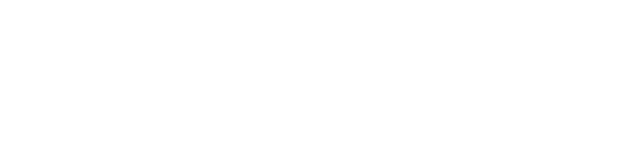
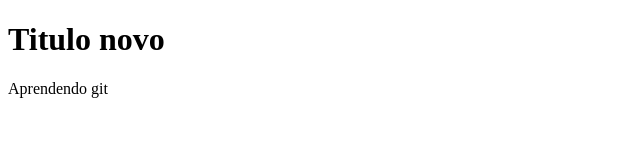
Before and after one commit to Cesar-Otavio/teste-de-git, a plain HTML site: page index.html in a window 1280 px wide. Shown: the whole page, without its empty margins (0-640 px from the left). Drawn offline with Linux system fonts and the light colour scheme.

Commit message:
titulo e paragrafo

```diff
--- a/index.html
+++ b/index.html
@@ -6,6 +6,7 @@
     <title>teste de git</title>
 </head>
 <body>
-
+    <h1>Titulo novo</h1>
+    <p>Aprendendo git</p>
 </body>
 </html>
```
